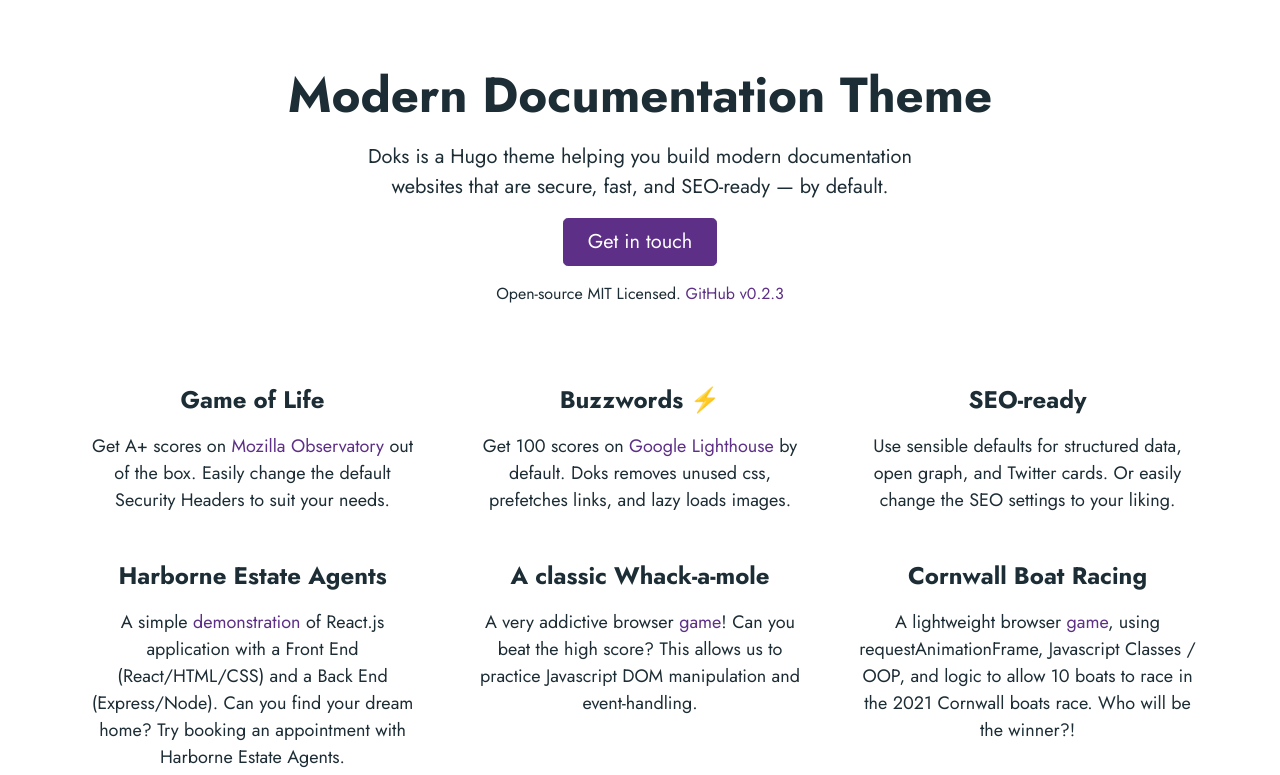
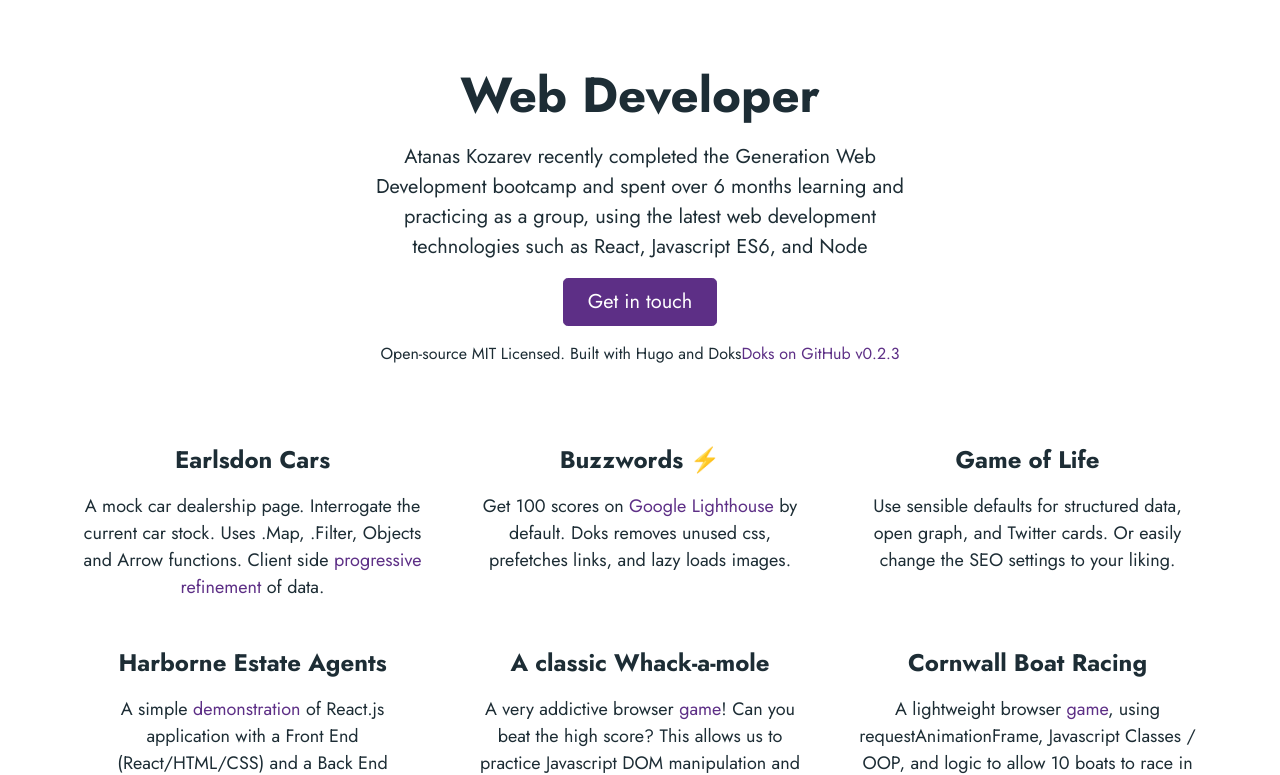
Before and after one commit to ultraasi-atanas/doks2, a plain HTML site: page index.html in a window 1280 px wide. Shown: the part 63-838 px from the top of the page. Drawn offline with Linux system fonts and the light colour scheme.

Commit message:
Change homepage text and headings, index.html

```diff
--- a/index.html
+++ b/index.html
@@ -7,7 +7,7 @@
   <link rel="preload" as="font" href="/fonts/vendor/jost/jost-v4-latin-regular.woff2" type="font/woff2" crossorigin>
 <link rel="preload" as="font" href="/fonts/vendor/jost/jost-v4-latin-700.woff2" type="font/woff2" crossorigin>
 
-  <link rel="stylesheet" href="./main.css">
+  <link rel="stylesheet" href="/main.css">
 <noscript><style>img.lazyload { display: none; }</style></noscript>
   <meta name="robots" content="index, follow">
   <meta name="googlebot" content="index, follow, max-snippet:-1, max-image-preview:large, max-video-preview:-1">
@@ -115,12 +115,12 @@
 <section class="section container-fluid mt-n3 pb-3">
   <div class="row justify-content-center">
     <div class="col-lg-12 text-center">
-      <h1 class="mt-0">Modern Documentation Theme</h1>
+      <h1 class="mt-0">Web Developer</h1>
     </div>
     <div class="col-lg-9 col-xl-8 text-center">
-      <p class="lead">Doks is a Hugo theme helping you build modern documentation websites that are secure, fast, and SEO-ready — by default.</p>
+      <p class="lead">Atanas Kozarev recently completed the Generation Web Development bootcamp and spent over 6 months learning and practicing as a group, using the latest web development technologies such as React, Javascript ES6, and Node</p>
       <a class="btn btn-primary btn-lg px-4 mb-2" href="/docs/prologue/introduction/" role="button">Get in touch</a>
-      <p class="meta">Open-source MIT Licensed. <a href="https://github.com/h-enk/doks">GitHub v0.2.3</a></p>
+      <p class="meta">Open-source MIT Licensed. Built with Hugo and Doks<a href="https://github.com/h-enk/doks">Doks on GitHub v0.2.3</a></p>
     </div>
   </div>
 </section>
@@ -132,15 +132,16 @@
   <div class="container">
     <div class="row justify-content-center text-center">
       <div class="col-lg-5">
-        <h2 class="h4">Game of Life</h2>
-        <p>Get A+ scores on <a href="https://observatory.mozilla.org/analyze/doks-child-theme.netlify.app">Mozilla Observatory</a> out of the box. Easily change the default Security Headers to suit your needs.</p>
+        <h2 class="h4">Earlsdon Cars</h2>
+        <p>A mock car dealership page. Interrogate the current car stock. Uses .Map, .Filter, Objects and Arrow functions. Client side
+          <a href="https://www.deepdyve.com/lp/spie/progressive-refinement-more-than-a-means-to-overcome-limited-bandwidth-OyXOMxyOqF">progressive refinement</a> of data.</p>
       </div>
       <div class="col-lg-5">
         <h2 class="h4">Buzzwords ⚡️</h2>
         <p>Get 100 scores on <a href="https://googlechrome.github.io/lighthouse/viewer/?gist=7731347bb8ce999eff7428a8e763b637">Google Lighthouse</a> by default. Doks removes unused css, prefetches links, and lazy loads images.</p>
       </div>
       <div class="col-lg-5">
-        <h2 class="h4">SEO-ready</h2>
+        <h2 class="h4">Game of Life</h2>
         <p>Use sensible defaults for structured data, open graph, and Twitter cards. Or easily change the SEO settings to your liking.</p>
       </div>
     </div>
```
